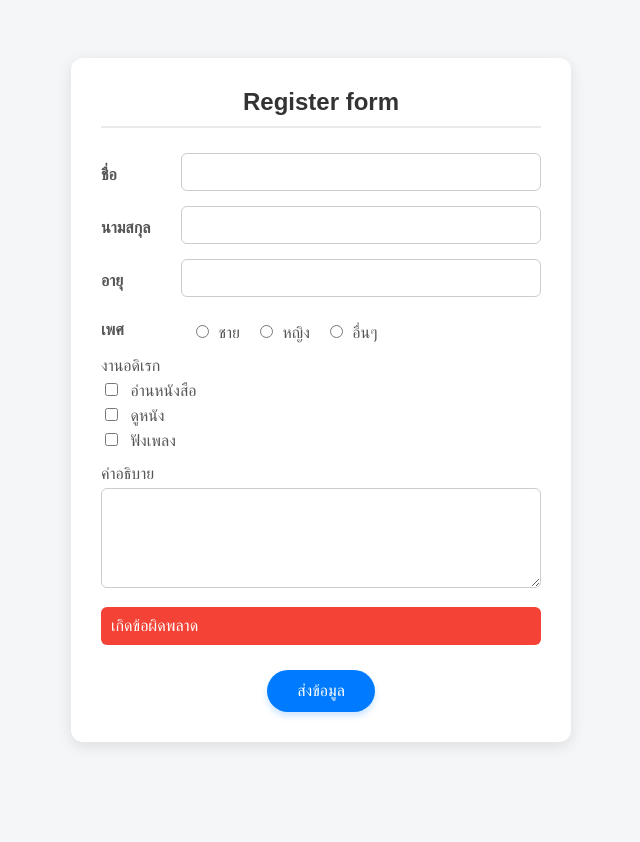
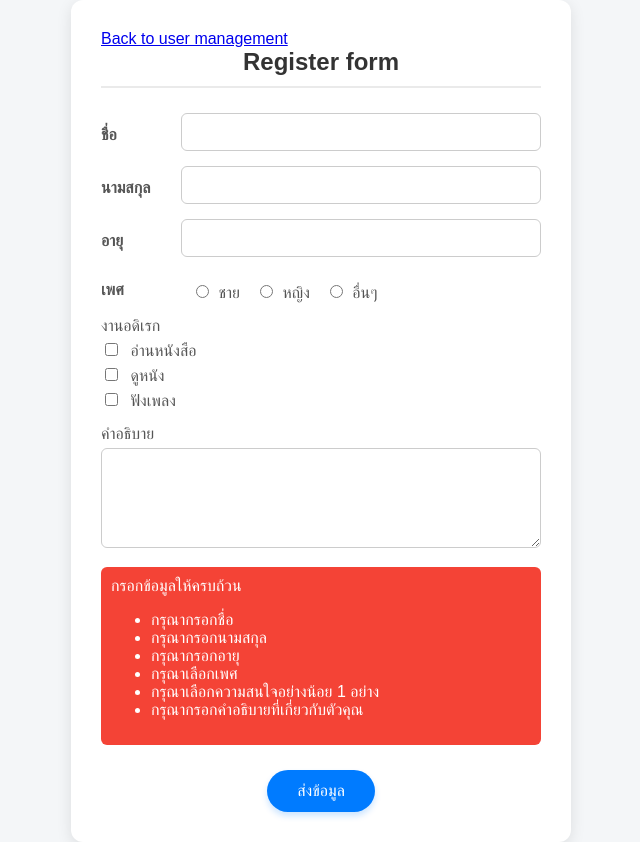
Before and after one commit to Nattaya1804/241-821-2568, a plain HTML site: page Frontend/index.html in a window 1280 px wide. Both pictures are taken after a click on the button "ส่งข้อมูล". Shown: the whole page, without its empty margins (319-959 px from the left). Before the commit the page ends 800 px from the top, so only its background shows below. Drawn offline with nearby package versions, Linux system fonts and the light colour scheme.

Commit message:
add update

```diff
--- a/Frontend/index.html
+++ b/Frontend/index.html
@@ -10,6 +10,7 @@
 </head>
 <body>
     <div class="container">
+        <a href="user.html">Back to user management</a>
         <div class="header">
             Register form
         </div>
--- a/Frontend/index.js
+++ b/Frontend/index.js
@@ -1,43 +1,148 @@
-const submitData = async () => {
-    let firstNameDOM = document.querySelector('input[name=firstname]');
-    let lastNameDOM = document.querySelector('input[name=lastname]');
-    let ageDOM = document.querySelector('input[name=age]');
-    let genderDOM = document.querySelector('input[name=gender]:checked');
-    let interestDOM = document.querySelectorAll('input[name="interests"]:checked');
-    let descriptionDOM = document.querySelector('textarea[name=description]');
-    let messageDOM = document.getElementById('message');
-    try{
-        let interest = '';
-        for (let i = 0; i < interestDOM.length; i++) {
-            interest += interestDOM[i].value
-            if (i != interestDOM.length - 1) {
-                interest += ','
-           }
+const BASE_URL = 'http://localhost:8000'
+
+let mode = 'CREATE';
+let selectedID = ''
+
+window.onload = async () => {
+    const urlParams = new URLSearchParams(window.location.search);
+    const id = urlParams.get('id');
+    console.log('id',id);
+        if (id) {
+            mode = 'EDIT';
+            selectedID = id;
+            //1. ดึงข้อมูล user ออกมา
+            try{
+                const response = await axios.get(`${BASE_URL}/users/${id}`);
+                const user = response.data;
+
+                //2. นำข้อมูลที่ได้มาแสดงใน Form
+                let firstNameDOM = document.querySelector('input[name="firstname"]');
+                let lastNameDOM = document.querySelector('input[name="lastname"]');
+                let ageDOM = document.querySelector('input[name="age"]');
+                let descriptionDOM = document.querySelector('textarea[name="description"]');
+
+                firstNameDOM.value = user.firstname;
+                lastNameDOM.value = user.lastname;
+                ageDOM.value = user.age;
+                descriptionDOM.value = user.description;
+
+                let genderDOM = document.querySelectorAll('input[name="gender"]')
+                let interestsDOM = document.querySelectorAll('input[name="interests"]')
+
+                for (let i = 0; i < genderDOM.length; i++){
+                    if (genderDOM[i].value == user.gender){
+                        genderDOM[i].checked = true;
+                    }
+                }
+
+                for (let i = 0; i < interestsDOM.length; i++){
+                    if (user.interests.includes(interestsDOM[i].value)){
+                        interestsDOM[i].checked = true;
+                    }
+                }
+
+            }catch (error){
+                console.error('Error fetching user data:', error);
+            }
         }
 
+}
 
-        let userData ={
-            firstName: firstNameDOM.value,
-            lastName: lastNameDOM.value,
-            age: ageDOM.value,
-            gender: genderDOM.value,
-            description: descriptionDOM.value,
-            interests: interest
-       }
+const validateData = (userData) => {
+    let errors = [];
+    if (!userData.firstname) {
+        errors.push('กรุณากรอกชื่อ');
+    }
+    if (!userData.lastname) {
+        errors.push('กรุณากรอกนามสกุล');
+    }
+    if (!userData.age) {
+        errors.push('กรุณากรอกอายุ');
+    }
+    if (!userData.gender) {
+        errors.push('กรุณาเลือกเพศ');
+    }
+    if (!userData.interests) {
+        errors.push('กรุณาเลือกความสนใจอย่างน้อย 1 อย่าง');
+    }
+    if (!userData.description) {
+        errors.push('กรุณากรอกคำอธิบายที่เกี่ยวกับตัวคุณ');
+    }
+    return errors;
+}
 
+const submitData = async () => {
+    let firstNameDOM = document.querySelector('input[name="firstname"]');
+    let lastNameDOM = document.querySelector('input[name="lastname"]');
+    let ageDOM = document.querySelector('input[name="age"]');
 
-        const response = await axios.post('http://localhost:8000/users', userData)
-        console.log('response', response);
-        messageDOM.innerText = 'บันทึกข้อมูลสำเร็จ';
-        messageDOM.className = 'message success';
-    } catch (error) {
-        if (error.response) {
-            console.error('Error response:', error.response.data.message);
+    let genderDOM = document.querySelector('input[name="gender"]:checked') || {};
+    let interestsDOM = document.querySelectorAll('input[name="interests"]:checked') || {};
+
+    let descriptionDOM = document.querySelector('textarea[name="description"]');
+
+    let messageDOM = document.getElementById('message')
+    try {
+    let interest = ''
+    for (let i = 0; i <interestsDOM.length; i++){
+        interest += interestsDOM[i].value
+        if( i != interestsDOM.length - 1){
+            interest += ','
         }
-        messageDOM.innerText = 'เกิดข้อผิดพลาด';
-        messageDOM.className = 'message danger';
     }
 
-    console.log('submitData', userData);
+    let userData = {
+        firstname: firstNameDOM.value,
+        lastname: lastNameDOM.value,
+        age: ageDOM.value,
+        gender: genderDOM.value,
+        description: descriptionDOM.value,
+        interests : interest
+    }
 
+        const errors = validateData(userData);
+        if (errors.length > 0) {
+            // ถ้ามี error คือ มีข้อมูลใน arr
+            throw {
+                message: 'กรอกข้อมูลให้ครบถ้วน',
+                errors: errors
+            }
+    }
+
+    let message = 'บันทึกข้อมูลสำเร็จ';
+
+    if (mode == 'CREATE') {
+        const response = await axios.post(`${BASE_URL}/users`, userData);
+        console.log('response', response.data);
+    }else {
+        const response = await axios.put(`${BASE_URL}/users/${selectedID}`, userData);
+        message = 'แก้ไขข้อมูลสำเร็จ';
+        console.log('response', response.data);
+    }
+
+    messageDOM.innerText = message;
+    messageDOM.className = 'message success'
+
+    } catch (error){
+        console.log('errror message', error.message);
+        console.log('error', error.errors);
+        if (error.response) {
+            console.log('Error response:', error.response); // รับ response มาจาก Backend
+            error.message = error.response.data.message;
+            error.errors = error.response.data.errors;
+        }
+
+        let htmlData = '<div>'
+        htmlData += `<div>${error.message}</div>`
+        htmlData += '<ul>'
+        for (let i = 0; i < error.errors.length; i++){
+            htmlData += `<li>${error.errors[i]}</li>`
+        }
+        htmlData += '</ul>'
+        htmlData += '</div>'
+        messageDOM.innerHTML = htmlData
+        messageDOM.className = 'message danger'
+    }
+    // เนื่องจาก userData ไม่มีข้อมูลจากการกรอกฟอร์ม ทำให้เวลาเรียก userData จึงเกิด error ตรง console
+    // console.log('submit data',userData)
 }
--- a/Frontend/user.js
+++ b/Frontend/user.js
@@ -15,7 +15,7 @@ const loadData = async () => {
         let user = response.data[i];
         htmlData += `<div>
     ${user.id} ${user.firstname} ${user.lastname}
-    <button >Edit</button>
+    <a href="index.html?id=${user.id}<button >Edit</button>
     <button class = 'delete' data-id='${user.id}' >Deleta</button>
 
     </div>`
```
